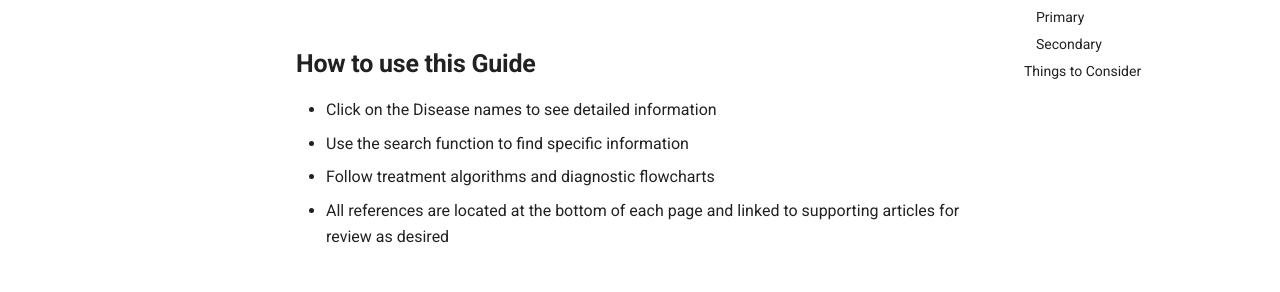
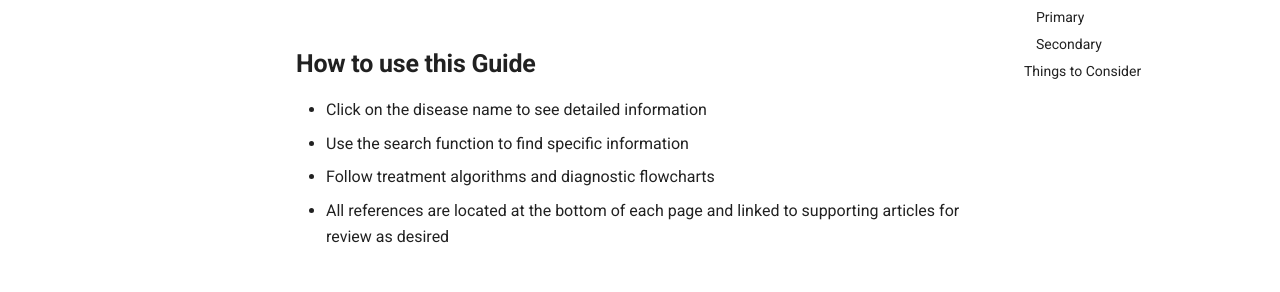
Before and after one commit to TTUNEPH2025/GN, an MkDocs documentation site: the page built from docs/index.md, in a window 1280 px wide and 900 px high. Shown: the part 223-515 px from the top of the window. Built offline with MkDocs 1.6.1 and Material for MkDocs 9.7.7, drawn with Linux system fonts in a browser that asks for light colours.

Commit message:
Update index.md

```diff
--- a/docs/index.md
+++ b/docs/index.md
@@ -1,6 +1,6 @@
 # **Welcome to the Glomerulonephritis Treatment Guide**
 ## **How to use this Guide**
-* Click on the Disease names to see detailed information
+* Click on the disease name to see detailed information
 * Use the search function to find specific information
 * Follow treatment algorithms and diagnostic flowcharts
 * All references are located at the bottom of each page and linked to supporting articles for review as desired
```
